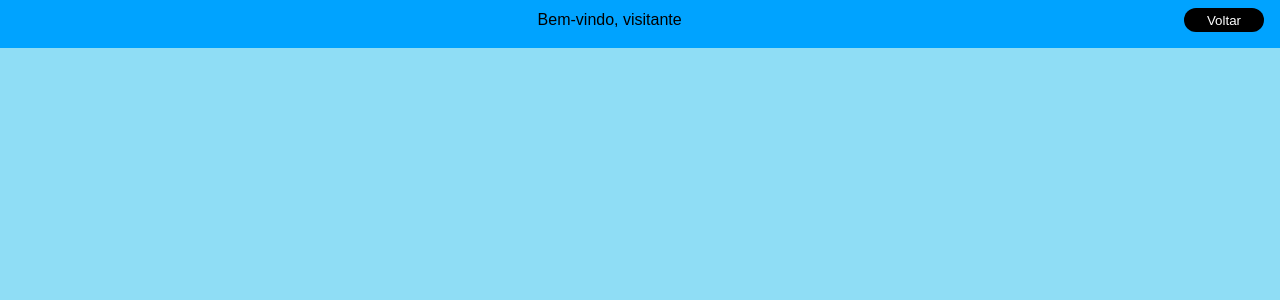
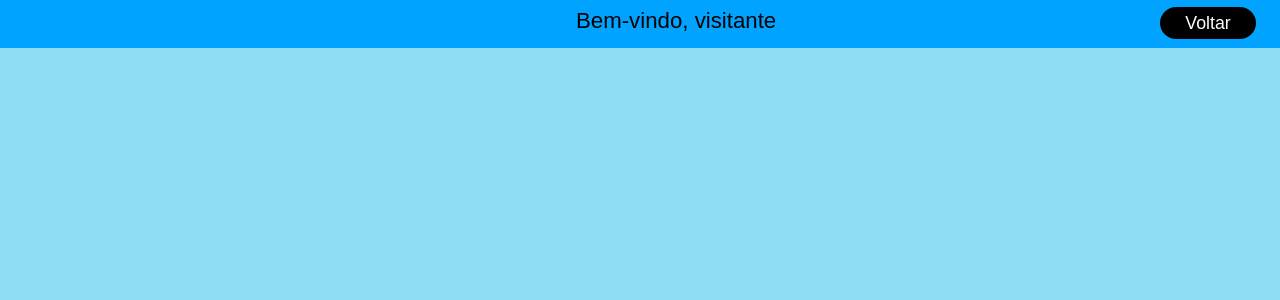
Before and after one commit to lucianogomes02/login-vue-app, a Vue app: page /cadastro in a window 1280 px wide. Shown: the top 300 px of the page. Built offline with nearby package versions, Linux system fonts and the light colour scheme; a web font is replaced by a local one.

Commit message:
style(src/components/Cabecalho.vue): estiliza mensagem de bem-vindo e botão Voltar

```diff
--- a/src/components/Cabecalho.vue
+++ b/src/components/Cabecalho.vue
@@ -46,14 +46,17 @@ export default defineComponent({
 }
 
 .bemVindo {
-  margin-top: 1.8rem;
-  margin-left: 42%;
+  margin-top: 2.5rem;
+  margin-left: 45%;
+  font-size: 2.5ch;
 }
 
 .botaoDeVoltar {
-  width: 5rem;
-  height: 1.5rem;
-  margin-bottom: 0.5rem;
-  margin-right: 1rem;
+  width: 6rem;
+  height: 2rem;
+  margin-bottom: 0.1rem;
+  margin-right: 1.5rem;
+
+  font-size: 2ch;
 }
 </style>
```
